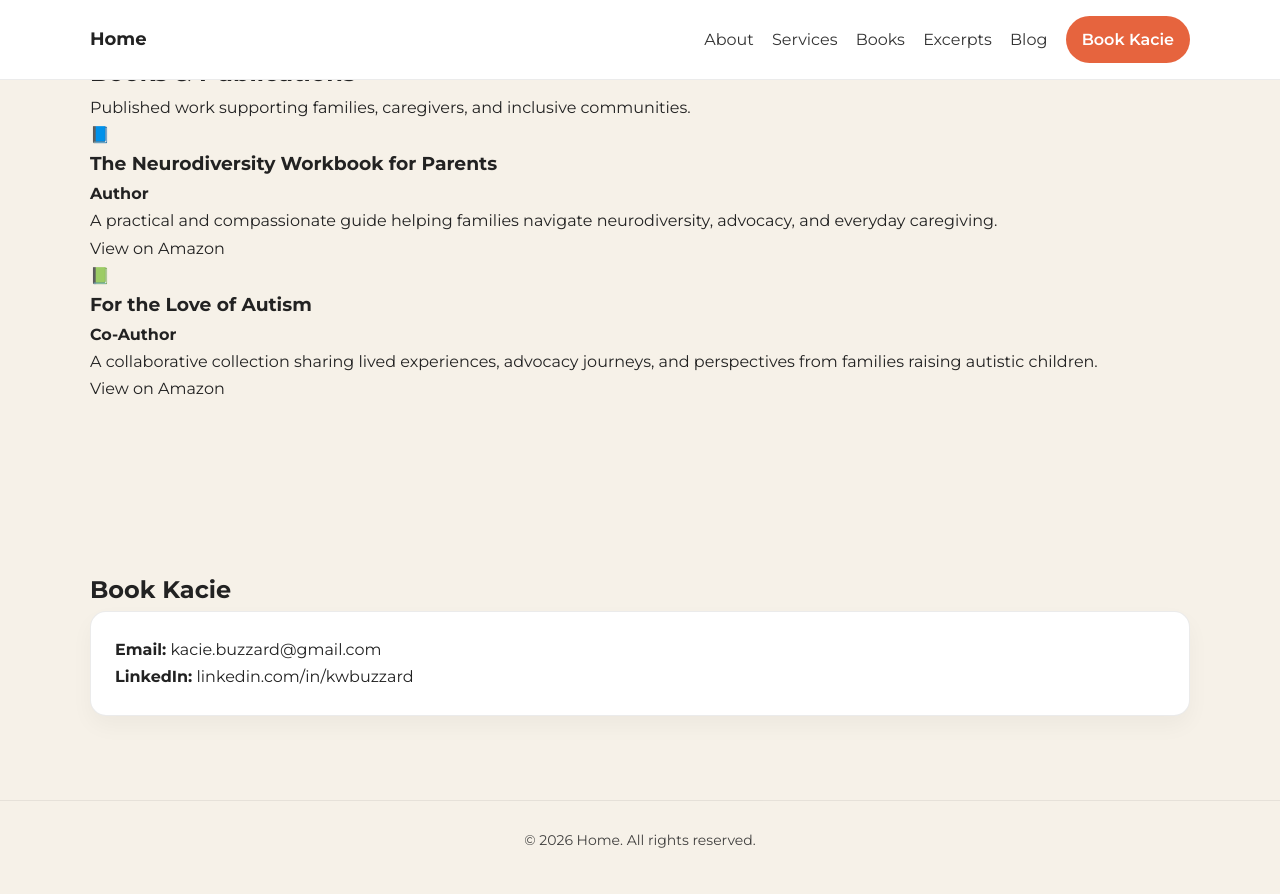
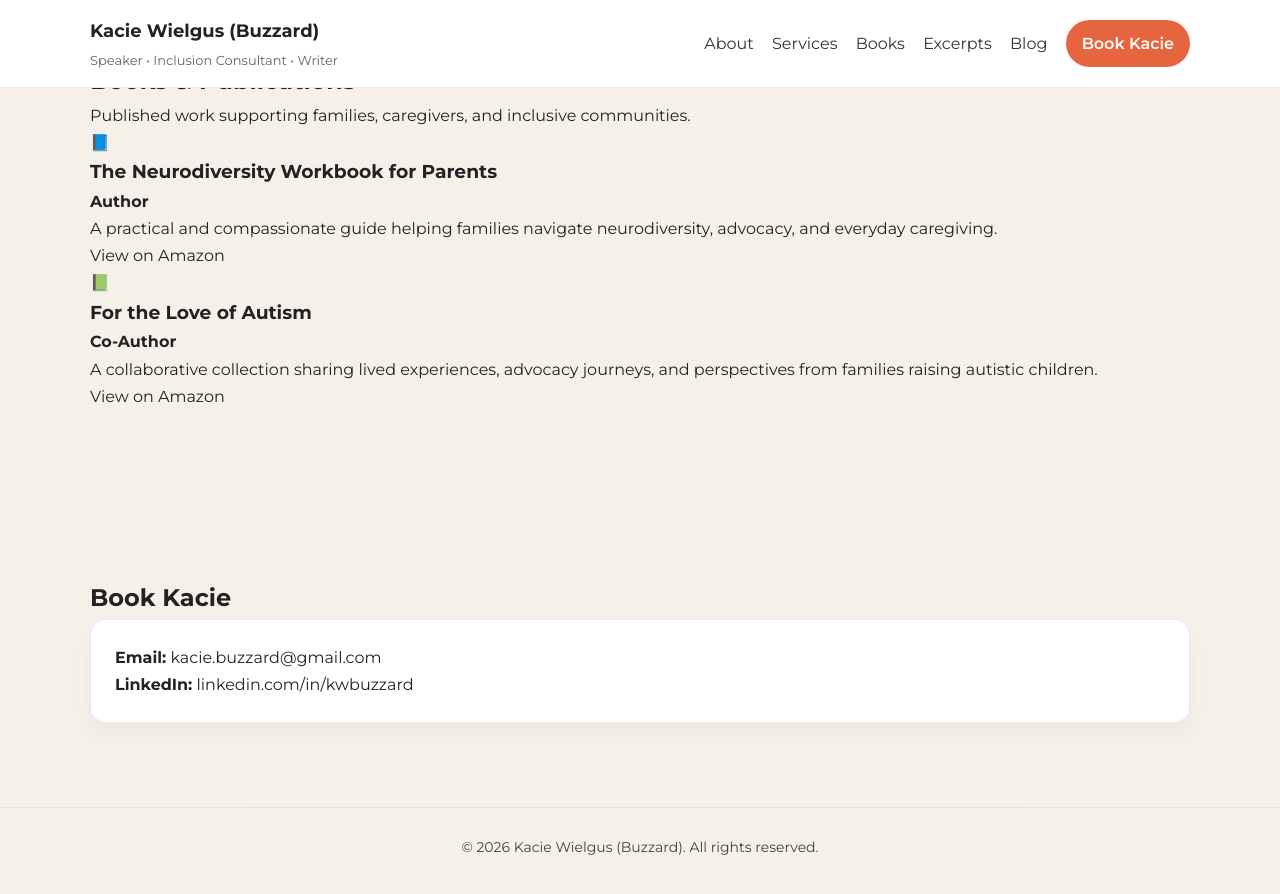
Before and after one commit to kaciebuzzard-rgb/new, a Jekyll site: the page built from index.html, in a window 1280 px wide and 900 px high, scrolled down 2258 px. Shown: the top 894 px of the window. Built offline with Jekyll 4.4.1, drawn with Linux system fonts in a browser that asks for light colours; some of the changed lines change nothing that is shown.

Commit message:
Update _config.yml

```diff
--- a/_config.yml
+++ b/_config.yml
@@ -1,72 +1,29 @@
----
-layout: default
-title: Home
----
+title: "Kacie Wielgus (Buzzard)"
+description: "Speaker • Inclusion Consultant • Writer"
 
-<!-- HERO -->
-<section class="hero" id="top">
-  <!-- IMPORTANT: change filename to match what you actually have -->
-  <img class="hero-bg" src="{{ '/kacie-speaking.png' | relative_url }}" alt="" aria-hidden="true">
-  <div class="hero-overlay" aria-hidden="true"></div>
+url: ""
+baseurl: ""
 
-  <div class="wrap hero-content">
-    <h1>Where lived experience drives systems change.</h1>
-    <p>Keynotes and strategy that turn empathy into action—without the performative stuff.</p>
+markdown: kramdown
+theme: null
 
-    <div class="hero-actions">
-      <a class="btn" href="#book">Book a Keynote</a>
-      <a class="btn btn-ghost" href="#services">Explore Services</a>
-    </div>
-  </div>
-</section>
+permalink: pretty
 
-<!-- ABOUT -->
-<section id="about">
-  <div class="wrap">
-    <h2>About</h2>
-    <div class="card">
-      <p>
-        Kacie Wielgus (Buzzard) is a speaker, writer, and inclusion consultant whose work lives at the intersection
-        of lived experience and systems change.
-      </p>
-      <p>
-        She translates complex human realities into strategy organizations can act on—without the performative stuff.
-      </p>
-    </div>
-  </div>
-</section>
+collections:
+  excerpts:
+    output: true
+    permalink: /excerpts/:name/
 
-<!-- SERVICES -->
-<section id="services">
-  <div class="wrap">
-    <h2>Services</h2>
+defaults:
+  - scope:
+      path: ""
+    values:
+      layout: default
+  - scope:
+      path: ""
+      type: posts
+    values:
+      layout: post
 
-    <div class="grid">
-      <div class="card">
-        <h3>Speaking</h3>
-        <p>Keynotes on human-centered communication, invisible labor, disability advocacy, and leadership rooted in lived experience.</p>
-      </div>
-
-      <div class="card">
-        <h3>Inclusion Consulting</h3>
-        <p>Practical accessibility and communications strategy that holds up in the real world.</p>
-      </div>
-
-      <div class="card">
-        <h3>Thought Leadership</h3>
-        <p>Writing and workshops that turn complexity into clarity—and clarity into action.</p>
-      </div>
-    </div>
-  </div>
-</section>
-
-<!-- BOOK -->
-<section id="book">
-  <div class="wrap">
-    <h2>Book Kacie</h2>
-    <div class="card">
-      <p><strong>Email:</strong> <a href="mailto:kacie.buzzard@gmail.com">kacie.buzzard@gmail.com</a></p>
-      <p><strong>LinkedIn:</strong> <a href="https://www.linkedin.com/in/kwbuzzard" target="_blank" rel="noopener">linkedin.com/in/kwbuzzard</a></p>
-    </div>
-  </div>
-</section>
+include:
+  - assets
```
